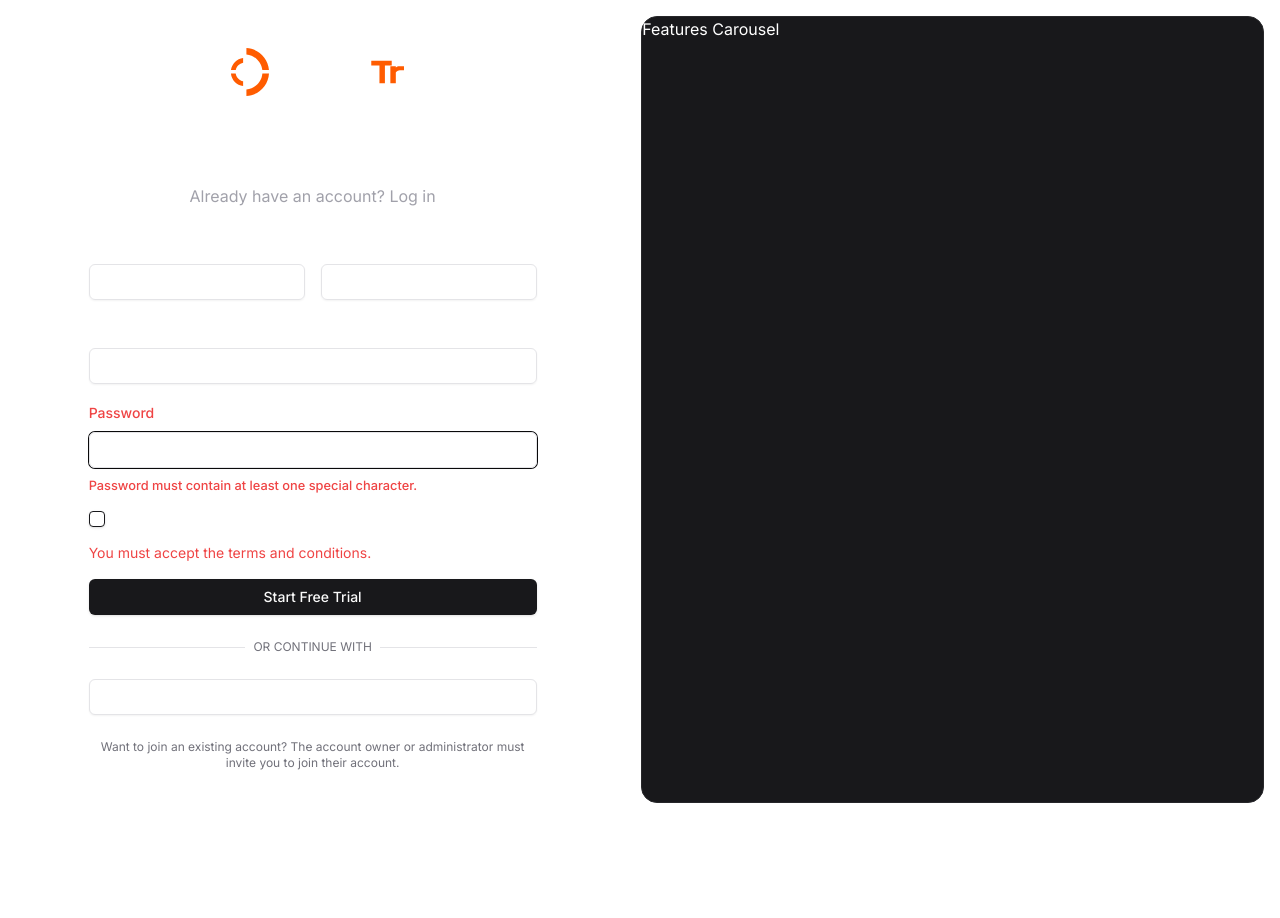
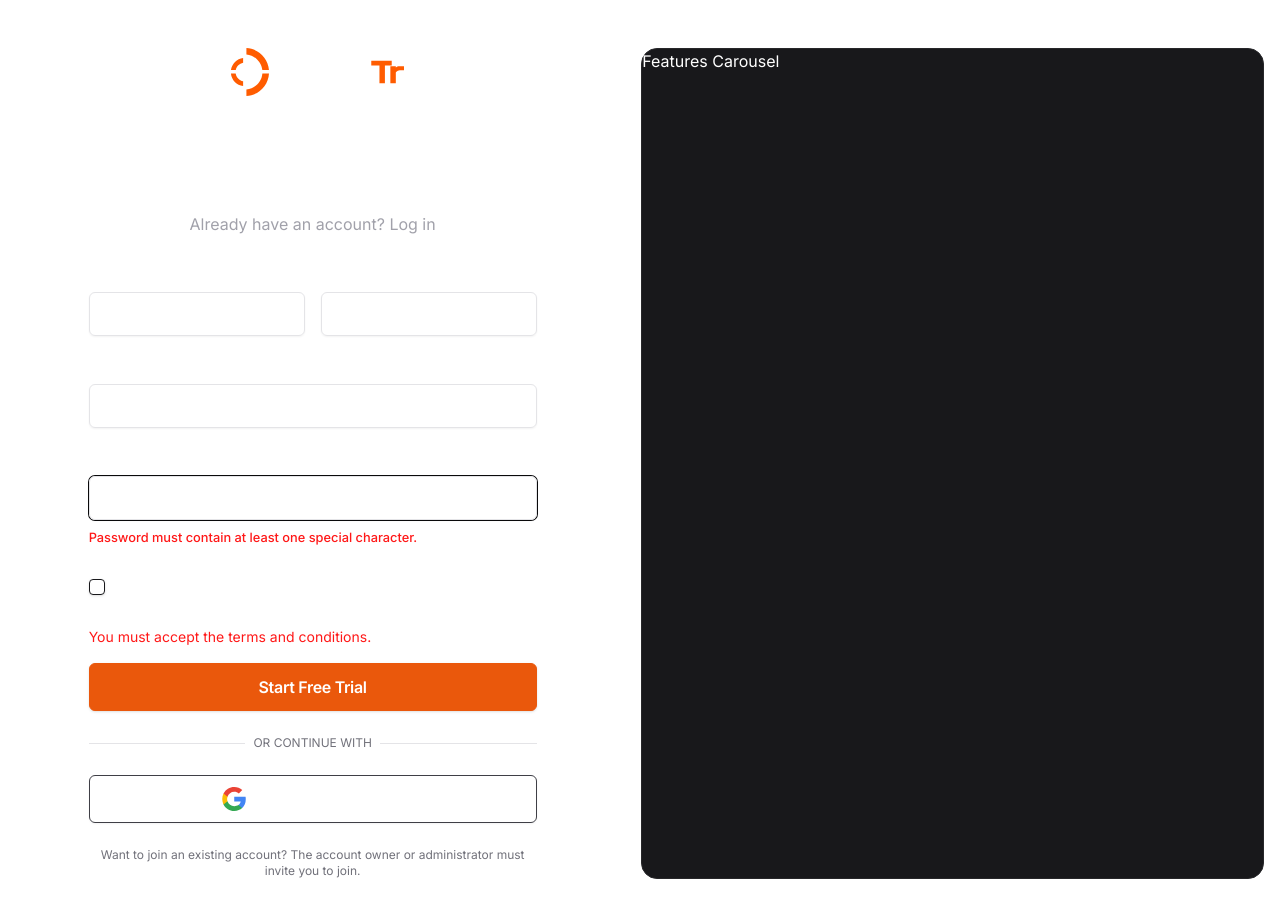
Before and after one commit to rlllup0084/tracktr_v1, a Next.js app: page /register in a window 1280 px wide. Both pictures are taken after typing "Sample", "Sample", "name@example.com", "Sample123" into the empty fields and a click on the button "Start Free Trial". Shown: the top 918 px of the page. Before the commit the page ends 819 px from the top, so only its background shows below. Built offline with nearby package versions, Linux system fonts and the light colour scheme.

Commit message:
Added google-icon

```diff
--- a/src/app/(onboarding)/register/page.tsx
+++ b/src/app/(onboarding)/register/page.tsx
@@ -3,13 +3,13 @@ import RegisterForm from '@/features/onboarding/components/register-form';
 
 const RegisterPage = () => {
   return (
-    <div className='flex min-h-screen text-white'>
+    <div className='flex max-w-7xl m-auto min-h-screen text-white'>
       {/* Left split */}
       <div className='flex flex-col justify-center w-full lg:w-1/2 p-6 lg:p-12'>
         <RegisterForm />
       </div>
       {/* Right split */}
-      <div className='hidden lg:flex w-1/2 bg-zinc-900 rounded-2xl border border-zinc-800 m-4'>
+      <div className='hidden lg:flex w-1/2 bg-zinc-900 rounded-2xl border border-zinc-800 mx-4 my-12'>
         <FeaturesCarousel />
       </div>
     </div>
--- a/src/app/page.tsx
+++ b/src/app/page.tsx
@@ -39,7 +39,7 @@ export default function Home() {
                 asChild
                 className={cn(
                   'h-12 px-6 py-3',
-                  'inline-block bg-orange-600 hover:bg-orange-700 border border-orange-600 text-white font-semibold rounded-md transition duration-200'
+                  'inline-block text-md bg-orange-600 hover:bg-orange-700 border border-orange-600 text-white font-semibold rounded-md transition duration-200'
                 )}
               >
                 <Link href='/register'>Start a Free Trial</Link>
@@ -56,7 +56,7 @@ export default function Home() {
                 asChild
                 className={cn(
                   'h-12 px-6 py-3',
-                  'bg-transparent hover:bg-zinc-800 border border-zinc-700 text-white font-semibold rounded-md transition duration-200'
+                  'text-md bg-transparent hover:bg-zinc-800 border border-zinc-700 text-white font-semibold rounded-md transition duration-200'
                 )}
                 variant='outline'
                 effect='expandIcon'
--- a/src/components/ui/form.tsx
+++ b/src/components/ui/form.tsx
@@ -95,7 +95,7 @@ const FormLabel = React.forwardRef<
   return (
     <Label
       ref={ref}
-      className={cn(error && "text-destructive", className)}
+      className={cn(error && "", className)}
       htmlFor={formItemId}
       {...props}
     />
@@ -157,7 +157,7 @@ const FormMessage = React.forwardRef<
     <p
       ref={ref}
       id={formMessageId}
-      className={cn("text-[0.8rem] font-medium text-destructive", className)}
+      className={cn("text-[0.8rem] font-medium text-[#FF1818]", className)}
       {...props}
     >
       {body}
--- a/src/components/ui/input.tsx
+++ b/src/components/ui/input.tsx
@@ -8,7 +8,7 @@ const Input = React.forwardRef<HTMLInputElement, React.ComponentProps<"input">>(
       <input
         type={type}
         className={cn(
-          "flex h-9 w-full rounded-md border border-input bg-transparent px-3 py-1 text-base shadow-sm transition-colors file:border-0 file:bg-transparent file:text-sm file:font-medium file:text-foreground placeholder:text-muted-foreground focus-visible:outline-none focus-visible:ring-1 focus-visible:ring-ring disabled:cursor-not-allowed disabled:opacity-50 md:text-sm",
+          "flex h-11 w-full rounded-md border border-input bg-transparent px-3 py-1 text-base shadow-sm transition-colors file:border-0 file:bg-transparent file:text-sm file:font-medium file:text-foreground placeholder:text-muted-foreground focus-visible:outline-none focus-visible:ring-1 focus-visible:ring-ring disabled:cursor-not-allowed disabled:opacity-50 md:text-md",
           className
         )}
         ref={ref}
--- a/src/features/onboarding/components/register-form.tsx
+++ b/src/features/onboarding/components/register-form.tsx
@@ -62,10 +62,10 @@ const RegisterForm = () => {
             alt='TrackTr Logo'
           />
         </Link>
-        <h1 className='text-3xl font-bold'>
-          Start your <br /> 14-day free trial of TrackTr
+        <h1 className='text-3xl font-bold pt-4'>
+        Start your free <br /> 15-day trial of TrackTr
         </h1>
-        <p className='text-zinc-400'>
+        <p className='text-zinc-400 pt-3'>
           Already have an account?{' '}
           <Link
             href={'/login'}
@@ -157,7 +157,7 @@ const RegisterForm = () => {
               </FormItem>
             )}
           />
-          <div className='flex items-center space-x-2'>
+          <div className='flex items-start space-x-2 py-4'>
             <Checkbox
               id='terms'
               checked={acceptTerms}
@@ -184,13 +184,13 @@ const RegisterForm = () => {
             </label>
           </div>
           {!acceptTerms && form.formState.isSubmitted && (
-            <p className='text-sm text-destructive'>
+            <p className='text-sm text-[#FF1818]'>
               You must accept the terms and conditions.
             </p>
           )}
           <Button
             type='submit'
-            className='w-full'
+            className='w-full h-12 px-6 py-3 bg-orange-600 hover:bg-orange-700 border border-orange-600 text-white text-md font-semibold rounded-md transition duration-200'
             disabled={isLoading}
           >
             {isLoading ? 'Registering...' : 'Start Free Trial'}
@@ -207,27 +207,16 @@ const RegisterForm = () => {
           </span>
         </div>
       </div>
-      <Button variant='outline' className='w-full'>
-        <svg
-          className='mr-2 h-4 w-4'
-          aria-hidden='true'
-          focusable='false'
-          data-prefix='fab'
-          data-icon='google'
-          role='img'
-          xmlns='http://www.w3.org/2000/svg'
-          viewBox='0 0 488 512'
-        >
-          <path
-            fill='currentColor'
-            d='M488 261.8C488 403.3 391.1 504 248 504 110.8 504 0 393.2 0 256S110.8 8 248 8c66.8 0 123 24.5 166.3 64.9l-67.5 64.9C258.5 52.6 94.3 116.6 94.3 256c0 86.5 69.1 156.6 153.7 156.6 98.2 0 135-70.4 140.8-106.9H248v-85.3h236.1c2.3 12.7 3.9 24.9 3.9 41.4z'
-          ></path>
-        </svg>
+      <Button
+        variant='outline'
+        className='w-full h-12 px-6 py-3 bg-transparent hover:bg-zinc-800 border border-zinc-700 text-white text-md font-semibold rounded-md transition duration-200'
+      >
+        <Image src={'/google-icon.svg'} width={24} height={24} alt='google' />
         Sign up with Google
       </Button>
       <p className='text-xs text-center text-muted-foreground'>
         Want to join an existing account? The account owner or administrator
-        must invite you to join their account.
+        must invite you to join.
       </p>
     </div>
   );
```
Also changed, not shown: public/google-icon.svg (added).
